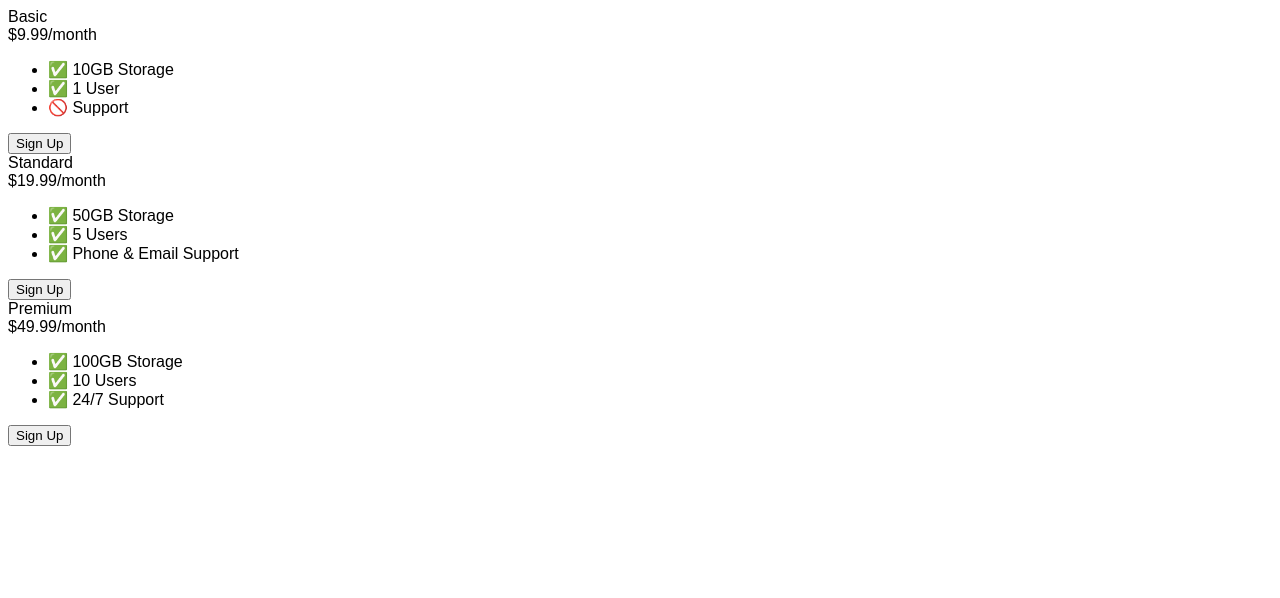
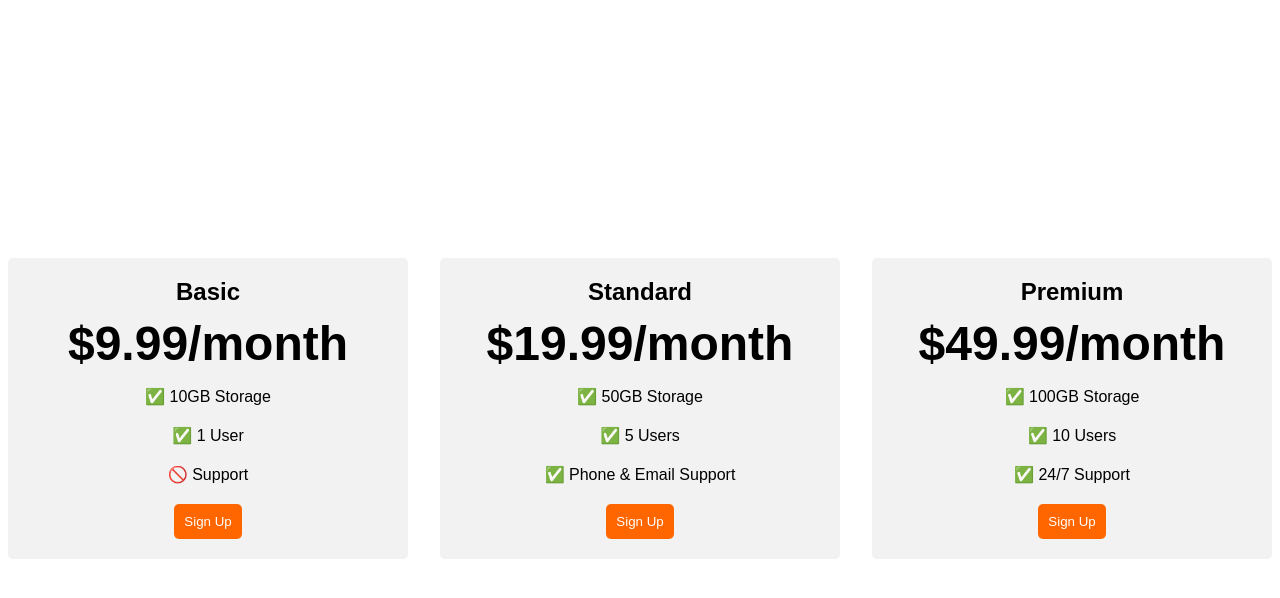
Before and after one commit to Emmanuel-Ejeagha/web-dev_projects, a plain HTML site: page 9.4 Flexbox Pricing Table Project/index.html in a window 1280 px wide. Drawn offline with Linux system fonts and the light colour scheme; a web font is replaced by a local one.

Commit message:
Added: inline css

```diff
--- a/9.4 Flexbox Pricing Table Project/index.html
+++ b/9.4 Flexbox Pricing Table Project/index.html
@@ -11,8 +11,59 @@
       font-family: 'Sono', sans-serif;
     }
 
+    .pricing-container {
+      display: flex;
+      gap: 2rem;
+      height: 100vh;
+      justify-content: center;
+      align-items: center;
+    }
+
+    .pricing-plan {
+      background-color: #f2f2f2;
+      text-align: center;
+      padding: 20px;
+      flex: 1;
+      width: 400px;
+      border-radius: 5px;
+    }
+
+    .plan-title {
+      font-size: 24px;
+      font-weight: bold;
+      margin-bottom: 10px;
+    }
+
+    .plan-price {
+      font-weight: bold;
+      font-size: 48px;
+      margin-bottom: 10px;
+    }
+
+    .plan-features {
+      margin-bottom: 0px;
+      padding: 0px;
+      list-style: none;
+    }
+
+    .plan-features li {
+      margin-bottom: 20px;
+    }
+
+    .plan-button {
+      padding: 10px;
+      color: #fff;
+      background-color: #ff6600;
+      border-radius: 5px;
+      border: none;
+    }
+
     /* Hint: What can you do with a media query and flexbox? */
     @media (max-width: 1250px) {
+      .pricing-container {
+        flex-direction: column;
+        height: 100%;
+      }
 
     }
   </style>
```
